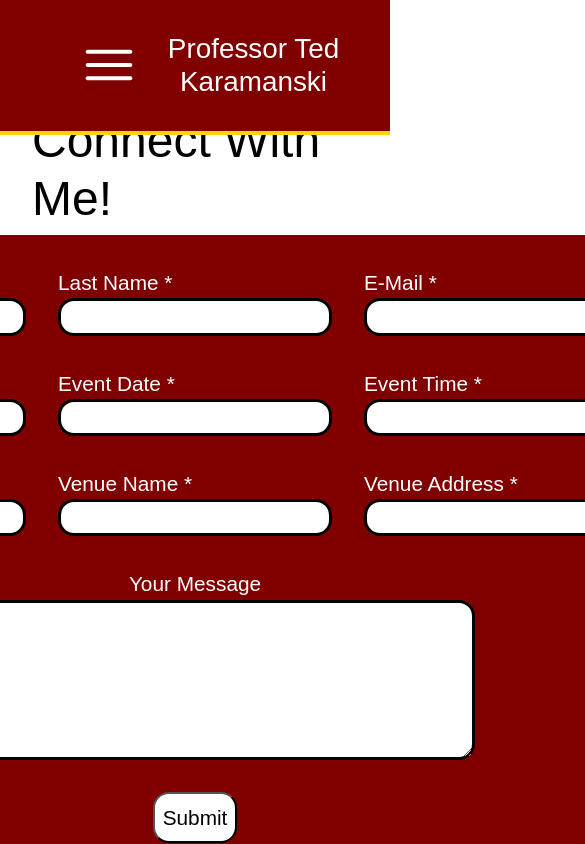
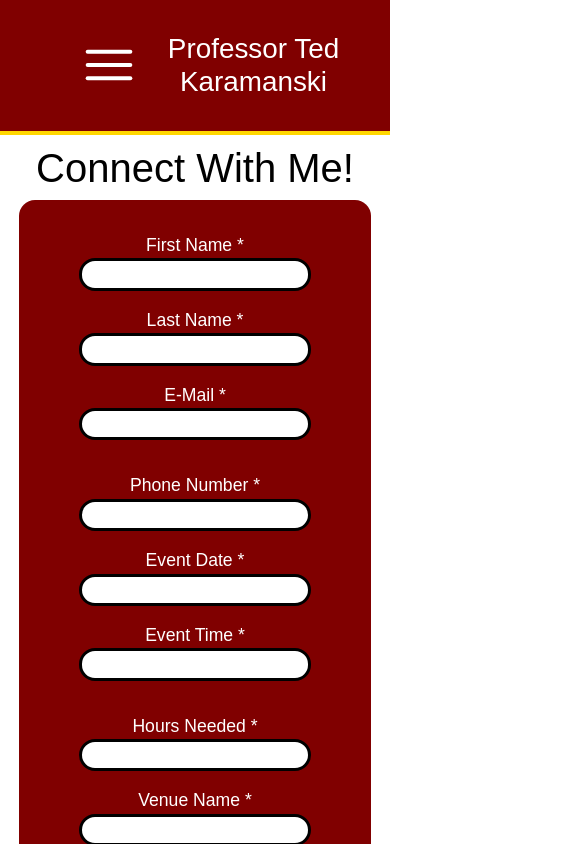
Before and after one commit to alecnissen/ted-personal-website, a React (Vite) app: page /Contact in a window 390 px wide. Shown: the top 844 px of the page, 585 px wide, since content can reach past the window. Built offline with nearby package versions, Linux system fonts and the light colour scheme; a web font is replaced by a local one.

Commit message:
finished responsiveness for contact page

```diff
--- a/src/Styles/contact_page_styles.scss
+++ b/src/Styles/contact_page_styles.scss
@@ -5,11 +5,10 @@
   align-items: center;
   background-color: white;
   padding: 2rem;
-
 }
 
 .contact-us-content-wrapper h1 {
-    font-family: "Reddit Sans Condensed", sans-serif;
+  font-family: 'Reddit Sans Condensed', sans-serif;
   font-size: 3rem;
   color: black;
   // text-shadow: 1px 1px 2px black;
@@ -23,29 +22,27 @@
   flex-direction: column;
   // justify-content: center;
   align-items: center;
-    font-family: "Reddit Sans Condensed", sans-serif;
+  font-family: 'Reddit Sans Condensed', sans-serif;
   background-color: maroon;
   padding: 2rem;
   border-radius: 1rem;
   gap: 2rem;
-
 }
 
 .contact-us-form label {
   color: white;
 }
 
-.contact-us-form input, select, option {
+.contact-us-form input,
+select,
+option {
   border: 3px solid black;
   border-radius: 1rem;
-
 }
 
 .contact-us-form select {
   width: 21rem;
 }
-
-
 
 .fname-lname-email-container,
 .phone-container-date-time-container,
@@ -81,7 +78,8 @@
   flex-direction: column;
 }
 
-.message-container, .message-wrapper {
+.message-container,
+.message-wrapper {
   display: flex;
   flex-direction: column;
   justify-content: center;
@@ -102,3 +100,99 @@
   color: black;
   border-radius: 1rem;
 }
+
+@media (max-width: 800px) {
+  .contact-us-content-wrapper h1 {
+    font-size: 2.5rem;
+  }
+
+  .fname-lname-email-container,
+  .phone-container-date-time-container,
+  .hours-venue-name-address-wrapper,
+  .city-state-zip-wrapper,
+  .event-type-service-container,
+  .contact-preference-finding-us-container,
+  .message-wrapper {
+    display: flex;
+    // flex-direction: column;
+    text-align: center;
+    font-size: 1.1rem;
+  }
+
+  .message-container textarea {
+    width: 28rem;
+    height: 7.5rem;
+  }
+}
+
+@media (max-width: 740px) {
+  .fname-lname-email-container,
+  .phone-container-date-time-container,
+  .hours-venue-name-address-wrapper,
+  .city-state-zip-wrapper,
+  .event-type-service-container,
+  .contact-preference-finding-us-container,
+  .message-wrapper {
+    font-size: 1rem;
+    gap: 1rem;
+  }
+
+  .message-container textarea {
+    width: 20rem;
+  }
+}
+
+@media (max-width: 630px) {
+    .fname-lname-email-container,
+    .phone-container-date-time-container,
+    .hours-venue-name-address-wrapper,
+    .city-state-zip-wrapper,
+    .event-type-service-container,
+    .contact-preference-finding-us-container,
+    .message-wrapper {
+
+        flex-direction: column;
+        font-size: 1.3rem;
+    }
+
+    .message-container textarea {
+        width: 21rem;
+      }
+
+}
+
+
+@media (max-width: 504px) {
+    .contact-us-content-wrapper h1 {
+        margin-top: 7rem;
+    }
+}
+
+
+@media (max-width: 415px) {
+    .fname-lname-email-container,
+    .phone-container-date-time-container,
+    .hours-venue-name-address-wrapper,
+    .city-state-zip-wrapper,
+    .event-type-service-container,
+    .contact-preference-finding-us-container,
+    .message-wrapper {
+        flex-direction: column;
+        font-size: 1.1rem;
+    }
+
+    .message-container textarea {
+        width: 18rem;
+      }
+}
+
+@media (max-width: 360px) {
+    .message-container textarea {
+        width: 15rem;
+      }
+
+      .contact-us-content-wrapper h1 {
+        font-size: 2.2rem;
+        text-align: center;
+      }
+}
--- a/src/Styles/header_styles.scss
+++ b/src/Styles/header_styles.scss
@@ -26,6 +26,7 @@
     border: none;
     background-color: transparent;
     font-family: "Reddit Sans Condensed", sans-serif;
+    // font-weight: 700;
 }
 
 .header-button-links-container button:hover {
--- a/src/Styles/publications_page_styles.scss
+++ b/src/Styles/publications_page_styles.scss
@@ -91,6 +91,7 @@
 
 #publications-card-body h1 {
     font-size: 1.35rem;
+    font-weight: 300;
 }
 
 @media (max-width: 690px) {
```
Lines whose indentation alone changed are shown as unchanged.
